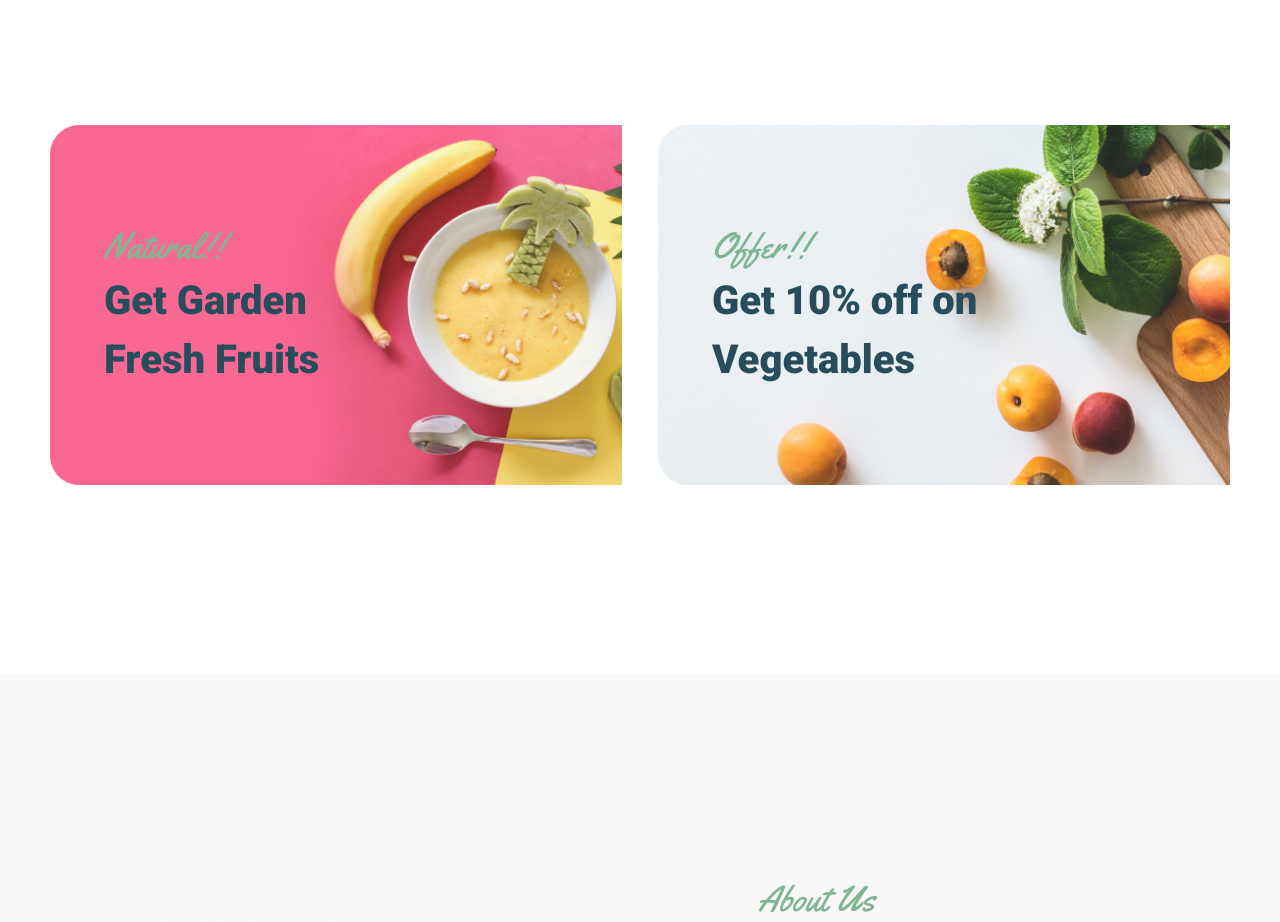
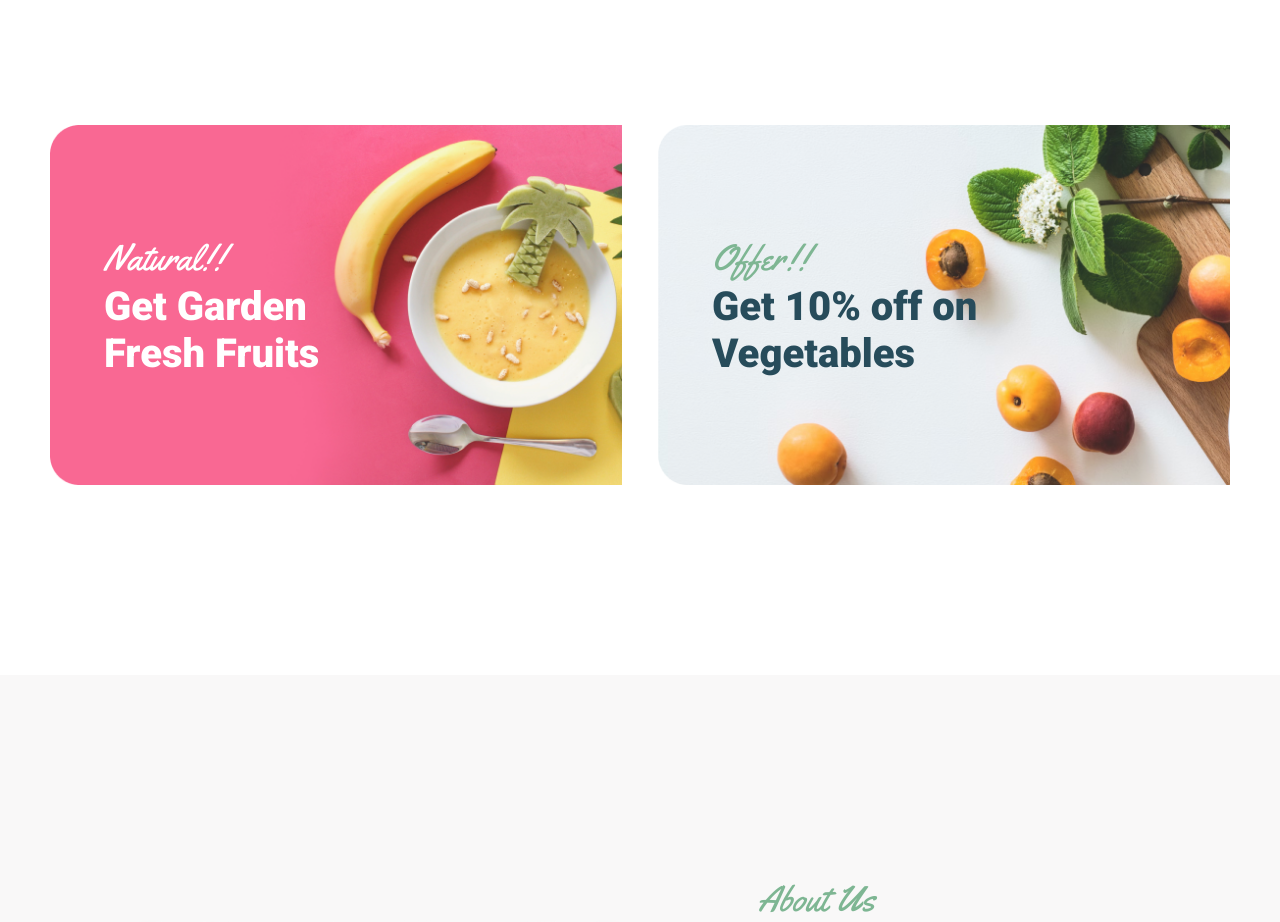
Before and after one commit to Nazofer/SSWU_Final, a React (Create React App) app in the folder organick/: page / in a window 1280 px wide. Shown: the part 820-1742 px from the top of the page. Built offline with nearby package versions, Linux system fonts and the light colour scheme.

Commit message:
add typography components

```diff
--- /dev/null
+++ b/organick/src/components/UI/Typography/typography.js
@@ -0,0 +1,47 @@
+import React from 'react';
+import typography from './typography.module.scss';
+
+export const Heading = ({ children, className, textColor }) => {
+  return (
+    <h2
+      style={{ color: textColor || '' }}
+      className={`${typography.heading} ${className || ''}`}
+    >
+      {children}
+    </h2>
+  );
+};
+
+export const Subheading = ({ children, className, textColor }) => {
+  console.log(textColor);
+  return (
+    <h3
+      style={{ color: textColor || '' }}
+      className={`${typography.subheading} ${className || ''}`}
+    >
+      {children}
+    </h3>
+  );
+};
+
+export const Paragraph = ({ children, className, textColor }) => {
+  return (
+    <p
+      style={{ color: textColor || '' }}
+      className={`${typography.heading} ${className || ''}`}
+    >
+      {children}
+    </p>
+  );
+};
+
+export const HeroHeading = ({ children, className, textColor }) => {
+  return (
+    <h1
+      style={{ color: textColor || '' }}
+      className={`${typography.heading} ${className || ''}`}
+    >
+      {children}
+    </h1>
+  );
+};
--- /dev/null
+++ b/organick/src/components/UI/Typography/typography.module.scss
@@ -0,0 +1,13 @@
+@import '../../../styles/global.scss';
+
+.paragraph {
+  @include paragraph;
+}
+
+.subheading {
+  @include subheading;
+}
+
+.heading {
+  @include heading;
+}
--- a/organick/src/components/sections/ads/ads.js
+++ b/organick/src/components/sections/ads/ads.js
@@ -10,6 +10,7 @@ const Ads = () => {
         className="banner--1"
         heading="Get Garden Fresh Fruits"
         subheading="Natural!!"
+        textColor="white"
       />
       <Banner
         className="banner--2"
--- a/organick/src/components/sections/ads/banner.js
+++ b/organick/src/components/sections/ads/banner.js
@@ -1,15 +1,18 @@
 import React from 'react';
-
+import { Subheading, Heading } from '../../UI/Typography/typography';
 import styles from './banner.module.scss';
 
-const Banner = props => {
+const Banner = (props) => {
   return (
     <div className={`${styles.banner} ${styles[`${props.className}`]}`}>
       <div className={styles['banner__text']}>
-        <h3 className={styles['banner__text-subheading']}>
-          {props.subheading}
-        </h3>
-        <h2 className={styles['banner__text-heading']}>{props.heading}</h2>
+        <Subheading textColor={props.textColor}>{props.subheading}</Subheading>
+        <Heading
+          textColor={props.textColor}
+          className={`${styles['banner__text-heading']}`}
+        >
+          {props.heading}
+        </Heading>
       </div>
     </div>
   );
--- a/organick/src/components/sections/ads/banner.module.scss
+++ b/organick/src/components/sections/ads/banner.module.scss
@@ -12,21 +12,18 @@
   height: 36rem;
 
   &__text {
+
     padding-left: 5.4rem;
     // max-width: 27.7rem;
     &-heading {
-      @include heading();
+
       font-size: 4rem;
       max-width: 27rem;
-    }
-
-    &-subheading {
-      @include subheading();
+      line-height: 4.7rem;
     }
   }
 
   &--1 {
-    color: $color-white;
     background-image: url('../../../img/ads-banner1.png');
   }
 
--- a/organick/src/components/sections/hero/hero.js
+++ b/organick/src/components/sections/hero/hero.js
@@ -1,17 +1,18 @@
 import React from 'react';
 import styles from './hero.module.scss';
 import Button from '../../UI/Button/Button';
+import { Subheading, HeroHeading } from '../../UI/Typography/typography';
 
 const Hero = () => {
   return (
     <div className={`${styles.hero}`}>
       <div className={styles['hero__content']}>
-        <h3 className={styles['hero__content-subheading']}>
+        <Subheading className={styles['hero__content-subheading']}>
           100% Natural Food
-        </h3>
-        <h1 className={styles['hero__content-heading']}>
+        </Subheading>
+        <HeroHeading className={styles['hero-heading']}>
           Choose the best healthier way of life
-        </h1>
+        </HeroHeading>
         <Button href='/' className={styles['hero-btn']}>Explore Now</Button>
       </div>
     </div>
--- a/organick/src/components/sections/hero/hero.module.scss
+++ b/organick/src/components/sections/hero/hero.module.scss
@@ -14,13 +14,12 @@
     @include container();
     flex: 1;
     &-subheading {
-      @include subheading();
-
+      // @include subheading();
       margin-bottom: 0.8rem;
     }
 
-    &-heading {
-      @include heading();
+    .hero-heading {
+      // @include heading();
       font-size: 7rem;
       max-width: 53rem;
       margin-bottom: 2.3rem;
--- a/organick/src/components/sections/order-confirmation/order-confirmation.module.scss
+++ b/organick/src/components/sections/order-confirmation/order-confirmation.module.scss
@@ -9,8 +9,6 @@
     @include container;
     display: flex;
     align-items: center;
-    //justify-content: space-between;
-
     position: relative;
     &-img {
       background-image: url('../../../img/products-pistachios.png');
@@ -27,10 +25,6 @@
       font-weight: 600;
       font-size: 4rem;
       line-height: 4.7rem;
-    }
-    &-heading {
-    }
-    &-price {
     }
     &-discount {
       font-weight: 700;
@@ -51,7 +45,6 @@
         display: inline-block;
         padding: 3rem;
         width: 13rem;
-
         background: #ffffff;
         border: 2px solid #274c5b;
         border-radius: 16px;
--- a/organick/src/styles/main/mixins.scss
+++ b/organick/src/styles/main/mixins.scss
@@ -1,23 +1,23 @@
 @mixin heading() {
   font-family: 'Roboto', sans-serif;
   font-weight: 800;
-  font-size: 50px;
-  line-height: 59px;
+  font-size: 5rem;
+  line-height: 5.9rem;
   color: $color-primary-blue;
 }
 
 @mixin subheading() {
   font-family: 'Yellowtail';
   font-weight: 400;
-  font-size: 36px;
-  line-height: 49px;
+  font-size: 3.6rem;
+  line-height: 4.9rem;
   color: $color-primary-green;
 }
 
 @mixin paragraph() {
   font-family: 'Open Sans', sans-serif;
   font-weight: 400;
-  font-size: 18px;
+  font-size: 1.8rem;
   line-height: 165.4%;
   color: $color-paragraph-gray;
 }
```
